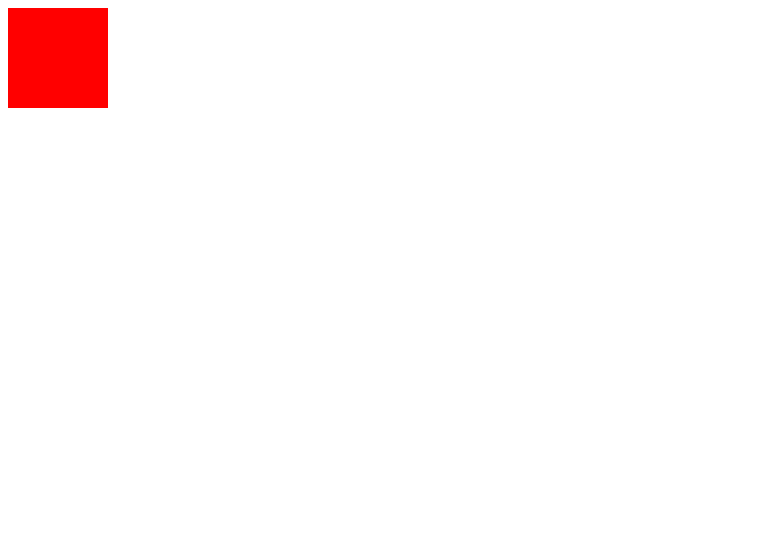
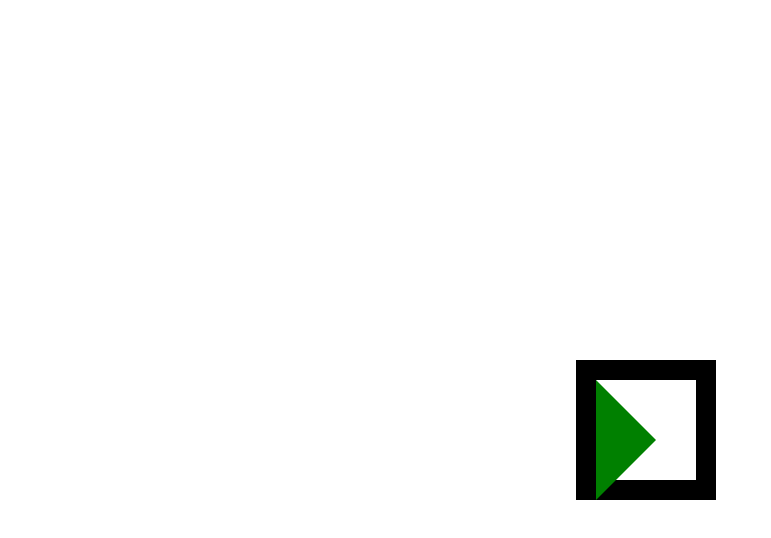
Before and after one commit to apouba/Kids-drawing-Interactive, a plain HTML site: page index.html in a window 1280 px wide. Shown: the whole page, without its empty margins (0-771 px from the left). Drawn offline with Linux system fonts and the light colour scheme.

Commit message:
triangle

```diff
--- a/index.html
+++ b/index.html
@@ -12,21 +12,32 @@
 
   <style>
     .house-rect {
-      background-color: red;
+/*       background-color: red; */
       width: 100px;
       height: 100px;
-      position: absolute;
+      position: fixed;
+      top: 45%;
+      left: 45%;
       margin: auto;
-      display: flex;
-      flex-direction: column;
-      justify-content: center;
-      align-items: center;
+      border: black 20px solid;
+    }
+
+    .roof {
+      width: 200;
+      height: 200;
+      border-top: 60px solid transparent;
+      border-bottom: 60px solid transparent;
+
+      border-left: 60px solid green;
+
     }
   </style>
 
   <body>
     <div class="house-rect">
+       <div class="roof">
 
+      </div>
     </div>
   </body>
 </html>
```
